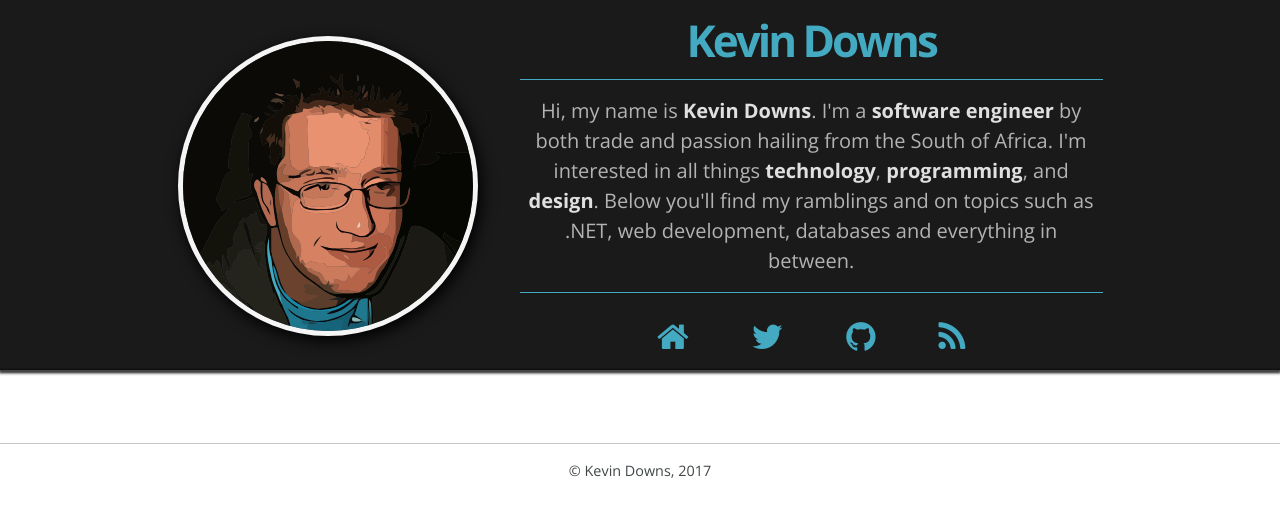
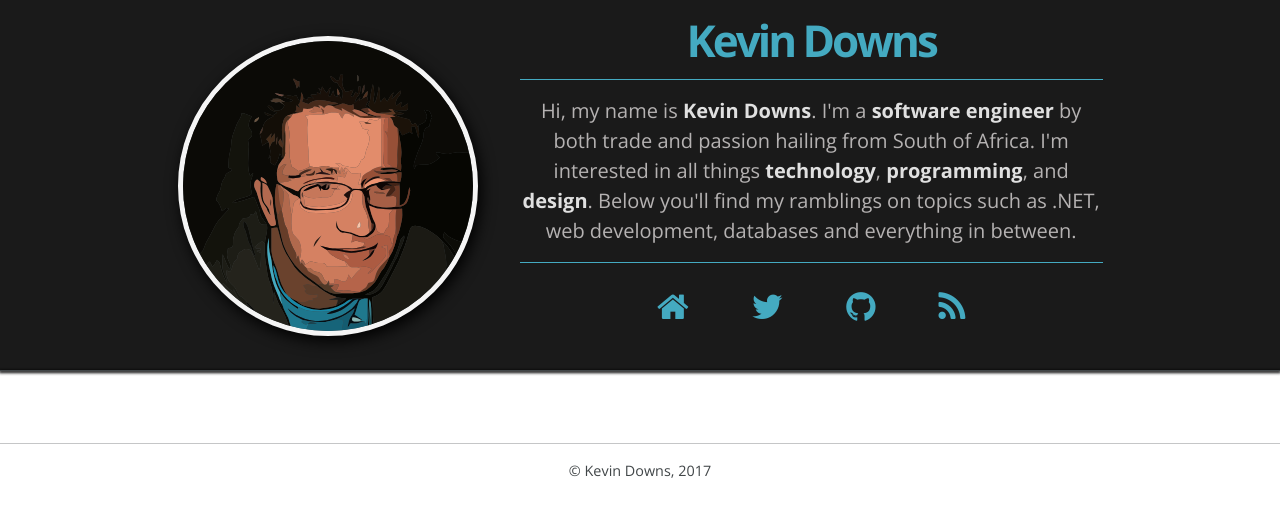
Before and after one commit to kpdowns/blog, a Jekyll site: the page built from index.html, in a window 1280 px wide. Shown: the top 517 px of the page. Built offline with Jekyll 4.4.1, drawn with Linux system fonts in a browser that asks for light colours; the list of posts is cut into pages by our own code.

Commit message:
Change wording in header.

```diff
--- a/_includes/page-header.html
+++ b/_includes/page-header.html
@@ -10,7 +10,7 @@
     <div class="copy">
       <div class="header-content">
         <h1 class="site-name">{{ site.title }}</h1>
-        <h2 class="site-tagline">Hi, my name is <span class="highlight">Kevin Downs</span>. I'm a <span class="highlight">software engineer</span> by both trade and passion hailing from the South of Africa. I'm interested in all things <span class="highlight">technology</span>, <span class="highlight">programming</span>, and <span class="highlight">design</span>. Below you'll find my ramblings and on topics such as .NET, web development, databases and everything in between.</h2>
+        <h2 class="site-tagline">Hi, my name is <span class="highlight">Kevin Downs</span>. I'm a <span class="highlight">software engineer</span> by both trade and passion hailing from South of Africa. I'm interested in all things <span class="highlight">technology</span>, <span class="highlight">programming</span>, and <span class="highlight">design</span>. Below you'll find my ramblings on topics such as .NET, web development, databases and everything in between.</h2>
       </div>
       <div class="header-social-media">
         <a href="{{ site.baseurl }}/" aria-label="Home"><i class="fa fa-home" aria-hidden="true"></i></a>
```
